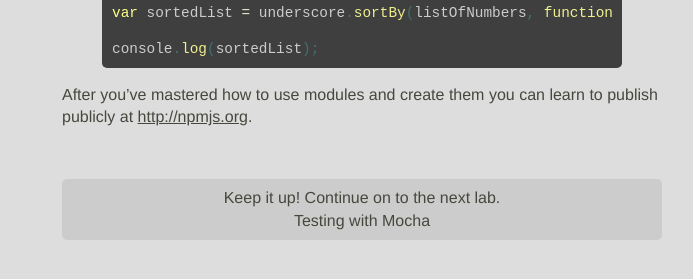
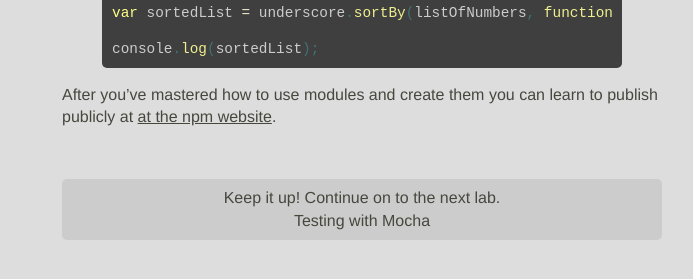
Before and after one commit to JavaScriptKC/workshop, a Jekyll site: the page built from _posts/2012-11-6-npm.md, in a window 1280 px wide and 900 px high, scrolled down 2678 px. Shown: the part 560-839 px from the top of the window, without its empty margins (278-971 px from the left). Built offline with Jekyll 4.4.1, drawn with Linux system fonts in a browser that asks for light colours; nearby versions of some CDN libraries; some web fonts are replaced; comment, search, counter and statistics services are not loaded.

Commit message:
fixed page build

```diff
--- a/_posts/2012-11-6-npm.md
+++ b/_posts/2012-11-6-npm.md
@@ -134,4 +134,4 @@ var sortedList = underscore.sortBy(listOfNumbers, function (n) { return n; });
 console.log(sortedList);
 {% endhighlight %}
 
-After you've mastered how to use modules and create them you can learn to publish publicly at [http://npmjs.org](at the npm website).
+After you've mastered how to use modules and create them you can learn to publish publicly at [at the npm website](http://npmjs.org).
```
